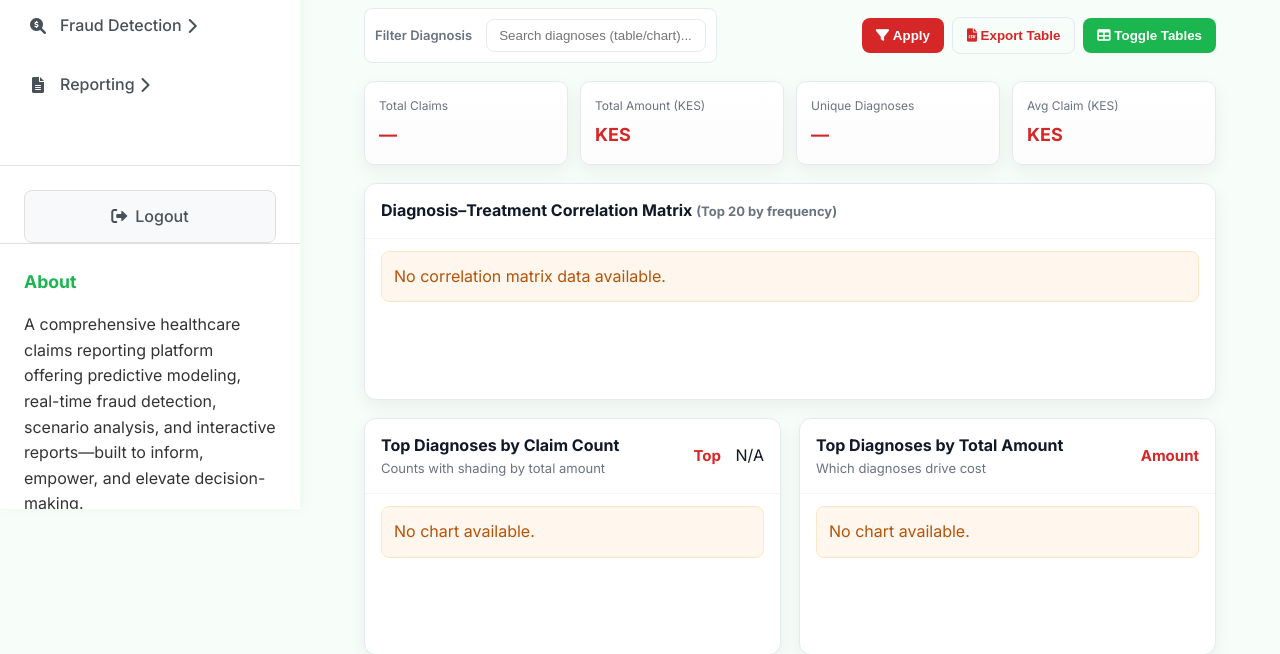
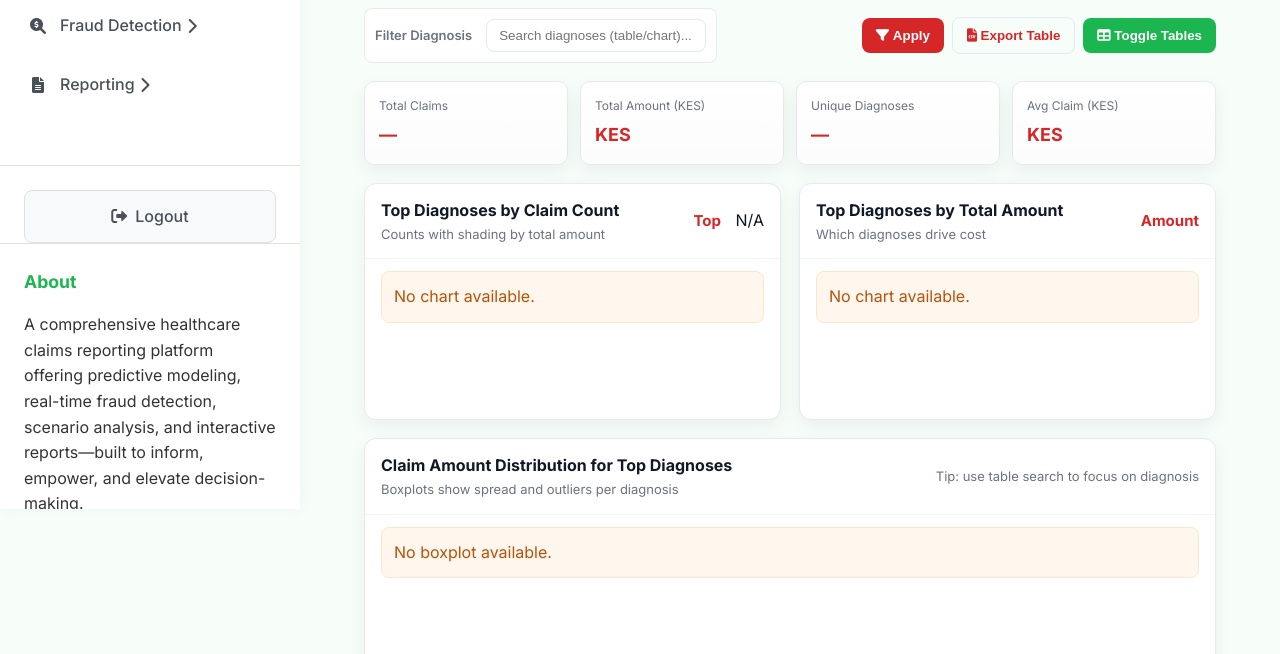
Before and after one commit to virtual-analytics/safaricom-claims, a Django app: page /safaricom/diagnosis-patterns/ in a window 1280 px wide. Shown: the part 291-945 px from the top of the page. Run offline with Django 5.2, Linux system fonts and the light colour scheme; the visitor is signed in with stand-in values (Sample User, id 1); data that the repository does not hold is empty; some libraries are stand-ins or nearby versions.

```diff
--- a/myapp/templates/myapp/diagnosis_patterns1.html
+++ b/myapp/templates/myapp/diagnosis_patterns1.html
@@ -238,19 +238,19 @@
     </div>
   </div>
 
-  <!-- CORRELATION MATRIX -->
+  <!-- AILMENTS VS TREATMENTS HEATMAP
   <div class="card" style="margin-bottom:18px;">
     <div class="card-head">
-      <div class="card-title">Diagnosis–Treatment Correlation Matrix <span class="card-sub">(Top 20 by frequency)</span></div>
+      <div class="card-title">Ailments vs Treatments Heatmap <span class="card-sub">(Top 20 ailments by frequency)</span></div>
     </div>
     <div class="card-body">
-      {% if visualizations.corr_matrix %}
-        <div class="plotly-container">{{ visualizations.corr_matrix|safe }}</div>
+      {% if visualizations.ailment_treatment_heatmap %}
+        <div class="plotly-container">{{ visualizations.ailment_treatment_heatmap|safe }}</div>
       {% else %}
-        <div class="alert">No correlation matrix data available.</div>
+        <div class="alert">No ailment-treatment heatmap data available.</div>
       {% endif %}
     </div>
-  </div>
+  </div>-->
 
   <!-- two-column grid: top-by-count & top-by-amount -->
   <div class="grid">
```
